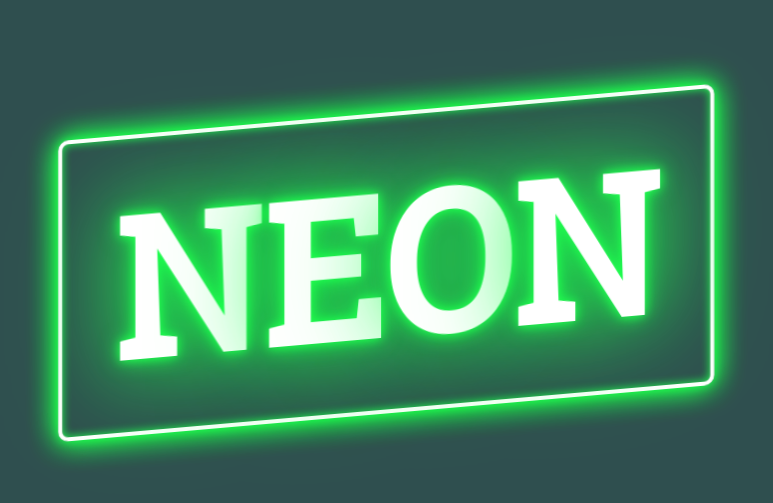
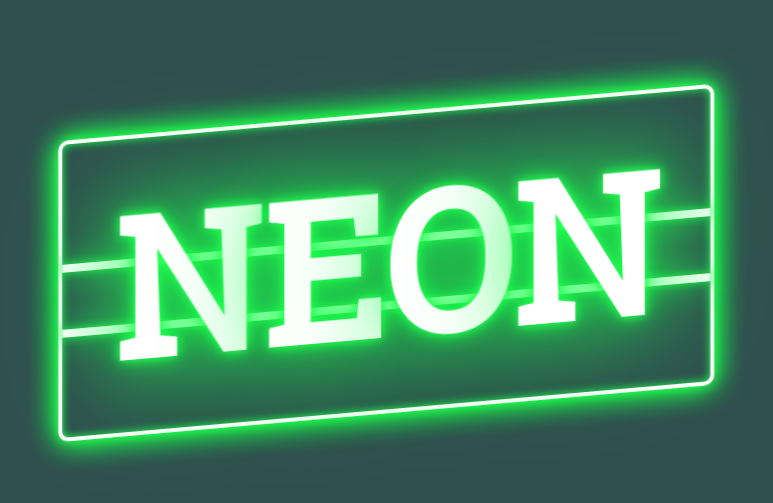
Before and after one commit to khashayaryaghma/practice, a plain HTML site: page Projects/Neon-Light-Text-Effects/index.html in a window 1280 px wide. Shown: the part 137-640 px from the top of the page, without its empty margins (254-1027 px from the left). Drawn offline with Linux system fonts and the light colour scheme.

Commit message:
Update index.css

```diff
--- a/Projects/Neon-Light-Text-Effects/index.css
+++ b/Projects/Neon-Light-Text-Effects/index.css
@@ -19,6 +19,28 @@ body {
   box-shadow: 0 0 10px #1eff4e, 0 0 30px #1eff4e, inset 0 0 10px #1eff4e,
     0 0 30px #1eff4e;
   animation: animate 0.1s linear infinite;
+}
+.neon::before{
+    content: "";
+    position: absolute;
+    left: 0;
+    bottom: 100px;
+    z-index: -1;
+    width: 100%;
+    height: 8px;
+    background-color: #fff;
+    box-shadow: 0 0 10px #1eff4e, 0 0 30px #1eff4e;
+}
+.neon::after{
+    content: "";
+    position: absolute;
+    left: 0;
+    top: 120px;
+    z-index: -1;
+    width: 100%;
+    height: 8px;
+    background-color: #fff;
+    box-shadow: 0 0 10px #1eff4e, 0 0 30px #1eff4e;
 }
 h1{
     font-size: 12rem;
```
